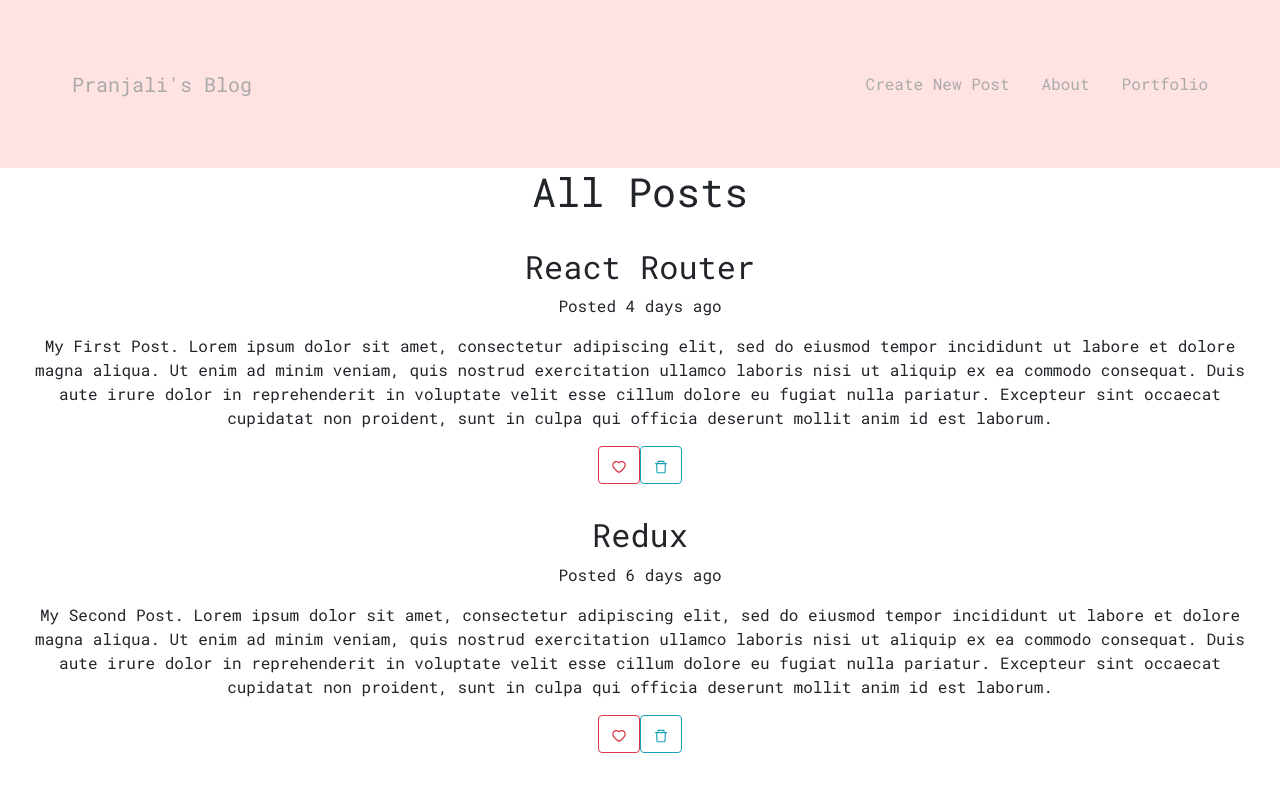
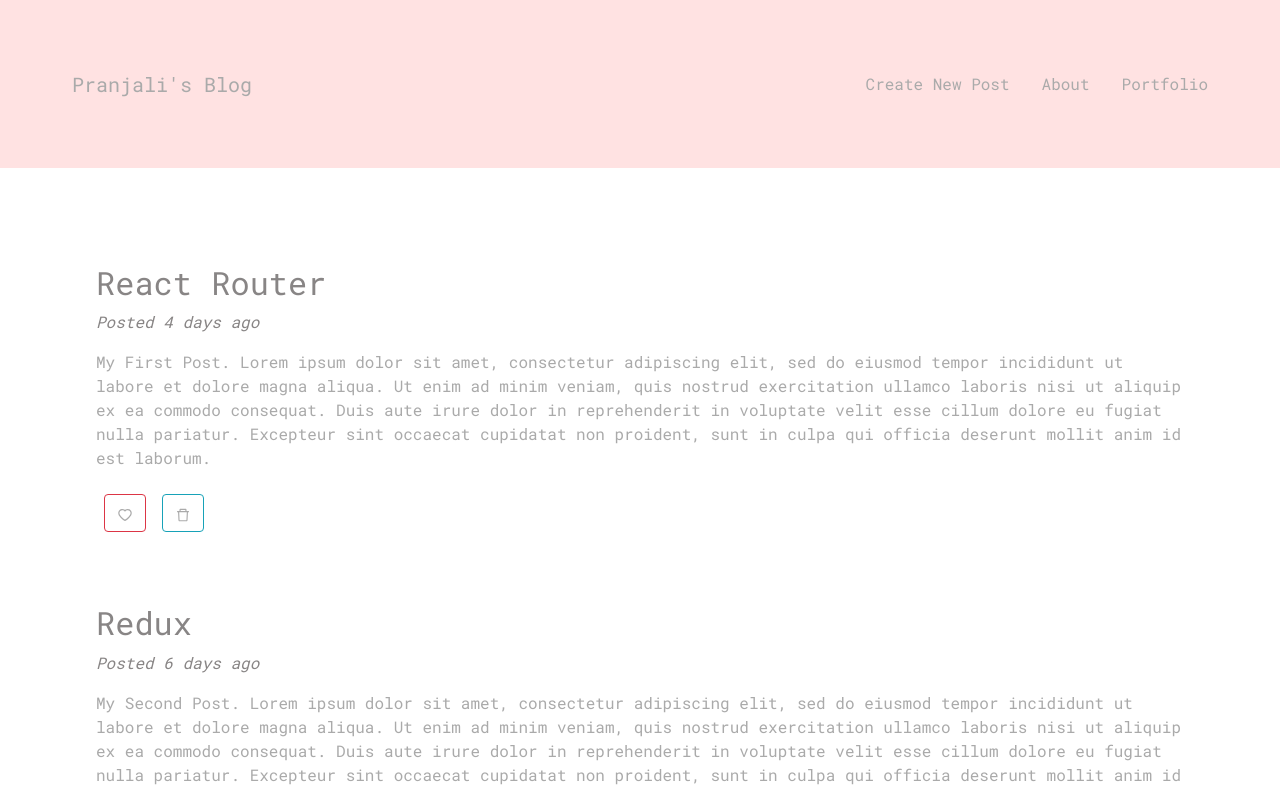
Before and after one commit to pranjalibajpai/blog-react, a React (Create React App) app: page / in a window 1280 px wide. Shown: the top 790 px of the page. Built offline with nearby package versions, Linux system fonts and the light colour scheme; the HTML template or start-up script is replaced by a standard one.

Commit message:
css fixed

```diff
--- a/public/index.html
+++ b/public/index.html
@@ -24,7 +24,7 @@
       work correctly both with client-side routing and a non-root public URL.
       Learn how to configure a non-root public URL by running `npm run build`.
     -->
-    <title>React App</title>
+    <title>Pranjali | Blog</title>
   </head>
   <body>
     <noscript>You need to enable JavaScript to run this app.</noscript>
--- a/src/App.css
+++ b/src/App.css
@@ -5,4 +5,5 @@
 
 *{
     font-family: 'Roboto Mono';
+    color:#aaaaaa ;
 }
--- a/src/components/Footer/Footer.css
+++ b/src/components/Footer/Footer.css
@@ -1,4 +1,5 @@
 .footer{
-    background-color: #ffc7c7;
+    background-color: #ffe2e2;
     padding: 50px;
+    color: #888585;
 }
--- a/src/components/Header/Header.css
+++ b/src/components/Header/Header.css
@@ -7,6 +7,6 @@ a{
     color:#aaaaaa;
 }
 a:hover{
-    color:#7a7979;
+    color:#ada2a2;
     text-decoration: underline #7a7979;
 }
--- a/src/components/NotFound/NotFound.css
+++ b/src/components/NotFound/NotFound.css
@@ -0,0 +1,4 @@
+.not-found{
+    text-align: center;
+    margin: 6rem;
+}
--- a/src/components/NotFound/NotFound.js
+++ b/src/components/NotFound/NotFound.js
@@ -1,7 +1,13 @@
+import {Link} from 'react-router-dom';
+import './NotFound.css';
+
 const NotFound = () => {
-    return ( <div>
-        <h1>Page Not Found</h1>
-    </div> );
+    return (
+    <div className="not-found">
+        <h1>It seems you are lost!</h1>
+        <p><Link to= "/">Go Back Home</Link></p>
+    </div>
+    );
 }
 
 export default NotFound;
--- a/src/components/Posts/PostItem.js
+++ b/src/components/Posts/PostItem.js
@@ -6,14 +6,10 @@ import './Posts.css';
 
 const PostItem = ({title, date, content}) => {
     const[likeIcon, setLikeIcon] = useState(false);
-
     return (
     <div className="post-item">
-        <div>
-            <h2>{title}</h2>
-            <p>Posted {moment(date, 'DD/MM/YYYY').fromNow()} </p>
-
-        </div>
+        <h2>{title}</h2>
+        <p className="date"> Posted {moment(date, 'DD/MM/YYYY').fromNow()}</p>
         <p>{content}</p>
         <Button color="danger" outline="true"onClick={() => setLikeIcon(!likeIcon)}>{likeIcon? <AiFillHeart /> : <AiOutlineHeart />}</Button>
         <Button color="info" outline="true"><AiOutlineDelete /></Button>
--- a/src/components/Posts/Posts.css
+++ b/src/components/Posts/Posts.css
@@ -1,6 +1,24 @@
 .posts{
-    text-align: center;
+    text-align: left;
+    margin: 2rem;
+    font-weight: 500;
+    padding: 1rem;
 }
 .post-item{
-    margin: 2rem;
+    margin: 2rem 2rem;
+    padding: 1rem;
+    /* border-bottom: 0.5rem solid #f7eeee; */
 }
+.post-item h2{
+    color: #888585;
+}
+.post-item:hover{
+    box-shadow: 1px 1px 10px 1px #ebd0d0;
+}
+button{
+    margin: 0.5rem;
+}
+.date{
+    font-style:oblique;
+    color: #888585;
+}
--- a/src/components/Posts/Posts.js
+++ b/src/components/Posts/Posts.js
@@ -1,33 +1,38 @@
 import PostItem from './PostItem';
 import './Posts.css';
+import {useState} from 'react';
 
-const posts = [
+const initial_posts = [
     {
+        id: 1,
         title: 'React Router',
         date: '24/01/21',
         content: 'My First Post. Lorem ipsum dolor sit amet, consectetur adipiscing elit, sed do eiusmod tempor incididunt ut labore et dolore magna aliqua. Ut enim ad minim veniam, quis nostrud exercitation ullamco laboris nisi ut aliquip ex ea commodo consequat. Duis aute irure dolor in reprehenderit in voluptate velit esse cillum dolore eu fugiat nulla pariatur. Excepteur sint occaecat cupidatat non proident, sunt in culpa qui officia deserunt mollit anim id est laborum.'
     },
     {
+        id: 2,
         title: 'Redux',
         date: '22/01/21',
         content: 'My Second Post. Lorem ipsum dolor sit amet, consectetur adipiscing elit, sed do eiusmod tempor incididunt ut labore et dolore magna aliqua. Ut enim ad minim veniam, quis nostrud exercitation ullamco laboris nisi ut aliquip ex ea commodo consequat. Duis aute irure dolor in reprehenderit in voluptate velit esse cillum dolore eu fugiat nulla pariatur. Excepteur sint occaecat cupidatat non proident, sunt in culpa qui officia deserunt mollit anim id est laborum.'
     },
     {
+        id: 3,
         title: 'Blog in React',
         date: '22/01/21',
         content: 'My Third Post. Lorem ipsum dolor sit amet, consectetur adipiscing elit, sed do eiusmod tempor incididunt ut labore et dolore magna aliqua. Ut enim ad minim veniam, quis nostrud exercitation ullamco laboris nisi ut aliquip ex ea commodo consequat. Duis aute irure dolor in reprehenderit in voluptate velit esse cillum dolore eu fugiat nulla pariatur. Excepteur sint occaecat cupidatat non proident, sunt in culpa qui officia deserunt mollit anim id est laborum.'
     },
     {
+        id: 4,
         title: 'React Hooks',
         date: '22/01/21',
         content: 'My Fourth Post. Lorem ipsum dolor sit amet, consectetur adipiscing elit, sed do eiusmod tempor incididunt ut labore et dolore magna aliqua. Ut enim ad minim veniam, quis nostrud exercitation ullamco laboris nisi ut aliquip ex ea commodo consequat. Duis aute irure dolor in reprehenderit in voluptate velit esse cillum dolore eu fugiat nulla pariatur. Excepteur sint occaecat cupidatat non proident, sunt in culpa qui officia deserunt mollit anim id est laborum.'
     }
 ];
 const Posts = () => {
+    const [posts, setPosts]=useState(initial_posts);
     return (
     <div className="posts">
-        <h1>All Posts</h1>
-        {posts.map(post => <PostItem title={post.title} date={post.date} content={post.content} />)}
+        {posts.map(post => <PostItem title={post.title} date={post.date} content={post.content} id={post.id} />)}
     </div>
     );
 }
```
Also changed, not shown: 1 other file (tests, documents, lock files or other folders).
